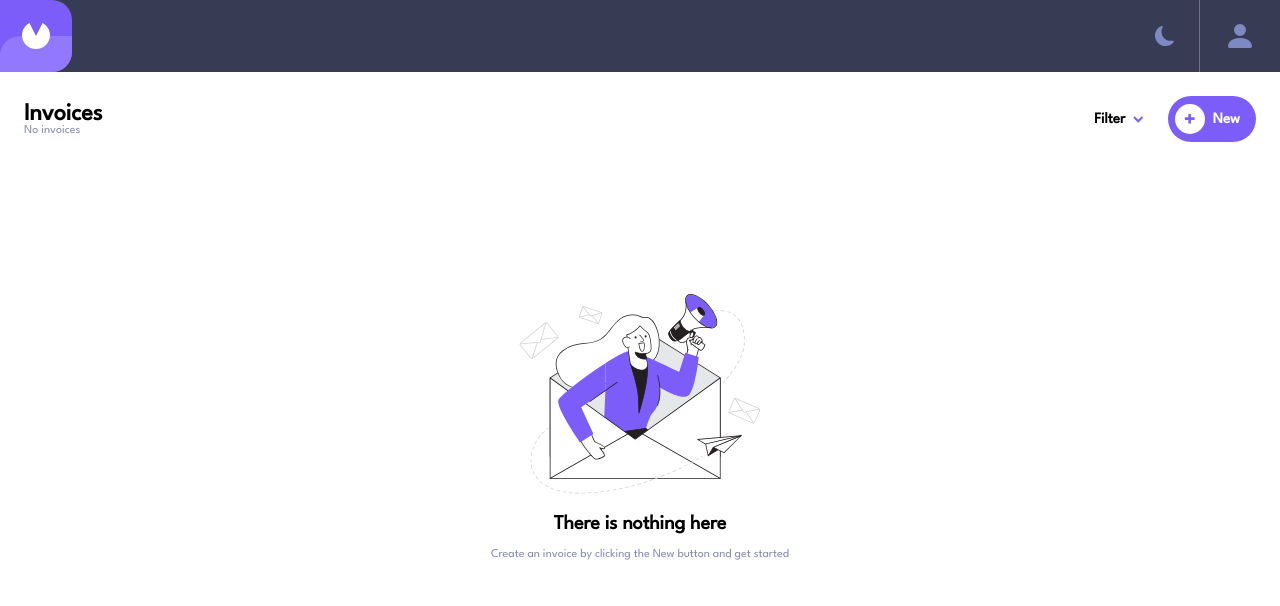
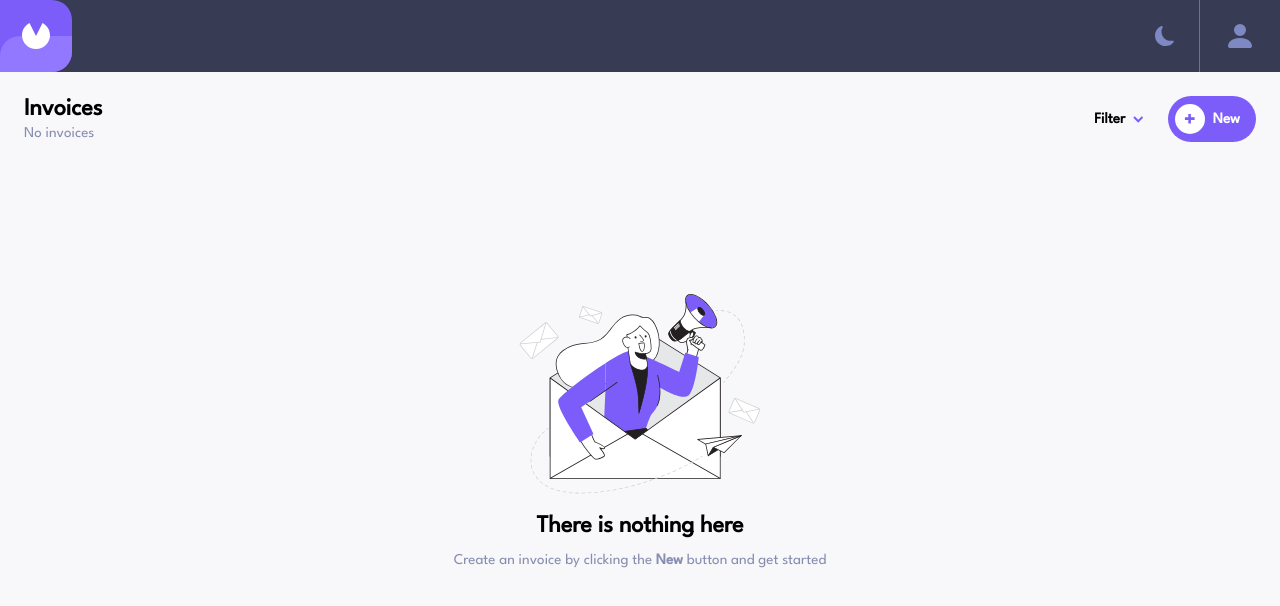
Before and after one commit to Absolam/invoice-react, a React (Create React App) app: page / in a window 1280 px wide. Shown: the top 606 px of the page. Built offline with nearby package versions, Linux system fonts and the light colour scheme.

Commit message:
styled empty version of home page

```diff
--- a/src/Components/Header.jsx
+++ b/src/Components/Header.jsx
@@ -1,14 +1,15 @@
 import { BsFillMoonFill } from "react-icons/bs";
 import { BsFillPersonFill } from "react-icons/bs";
 import { ReactComponent as Logo } from "../images/logo.svg";
+import { Link } from "react-router-dom";
 
 export const Header = () => {
   return (
     <div className="header">
-      <div className="header-logo-container">
+      <Link to="/" className="header-logo-container">
         <span></span>
         <Logo className="header-logo" />
-      </div>
+      </Link>
       <div className="header-icon-pic-container">
         <BsFillMoonFill className="icon-moon" />
         <span></span>
--- a/src/Components/HomeHeader.jsx
+++ b/src/Components/HomeHeader.jsx
@@ -1,5 +1,6 @@
 import { ReactComponent as Arrow } from "../images/icon-arrow-down.svg";
 import { ReactComponent as Plus } from "../images/icon-plus.svg";
+import { Link } from "react-router-dom";
 
 export const HomeHeader = () => {
   function checkInvoices(invoices) {
@@ -19,10 +20,10 @@ export const HomeHeader = () => {
           <h3>Filter</h3>
           <Arrow />
         </div>
-        <div className="home-header-button-container">
+        <Link to="/create" className="home-header-button-container">
           <Plus className="icon-plus" />
           <p>New</p>
-        </div>
+        </Link>
       </div>
     </div>
   );
--- a/src/Pages/Home/index.css
+++ b/src/Pages/Home/index.css
@@ -12,10 +12,11 @@
 .home-header-status-container {
   display: flex;
   flex-direction: column;
+  gap: 0.4rem;
 }
 
 .home-header-status-container h3 {
-  font-size: 12px;
+  font-size: 15px;
   font-weight: 500;
   color: #888eb0;
 }
@@ -91,10 +92,14 @@
 }
 
 .empty-text h3 {
-  font-size: 20px;
+  font-size: 24px;
 }
 
 .empty-text p {
-  font-size: 12px;
+  font-size: 15px;
   color: #888eb0;
 }
+
+.empty-text span {
+  font-weight: 700;
+}
--- a/src/index.css
+++ b/src/index.css
@@ -4,11 +4,13 @@
   margin: 0;
   padding: 0;
   border: none;
+  text-decoration: none;
   font-family: "League Spartan", sans-serif;
 }
 
 body {
   height: 100vh;
+  background-color: #f8f8fb;
 }
 
 .header {
```
